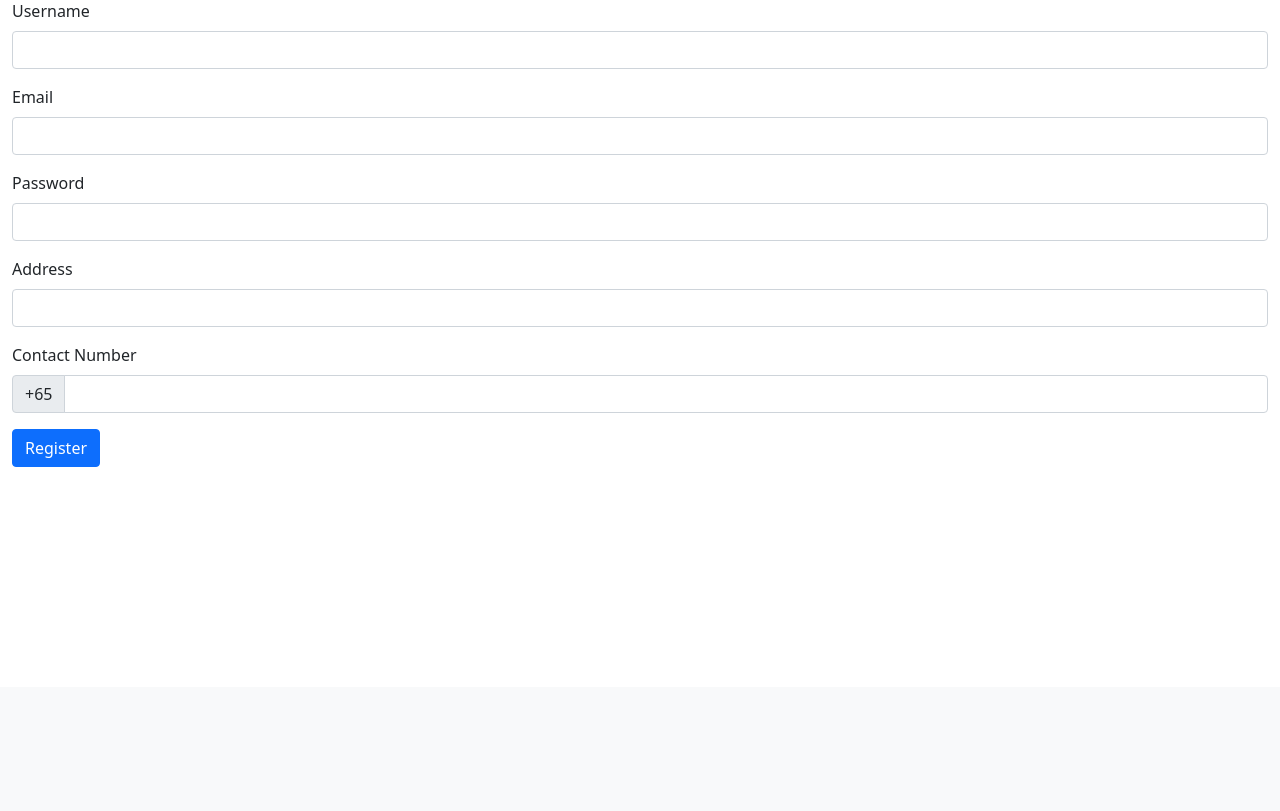
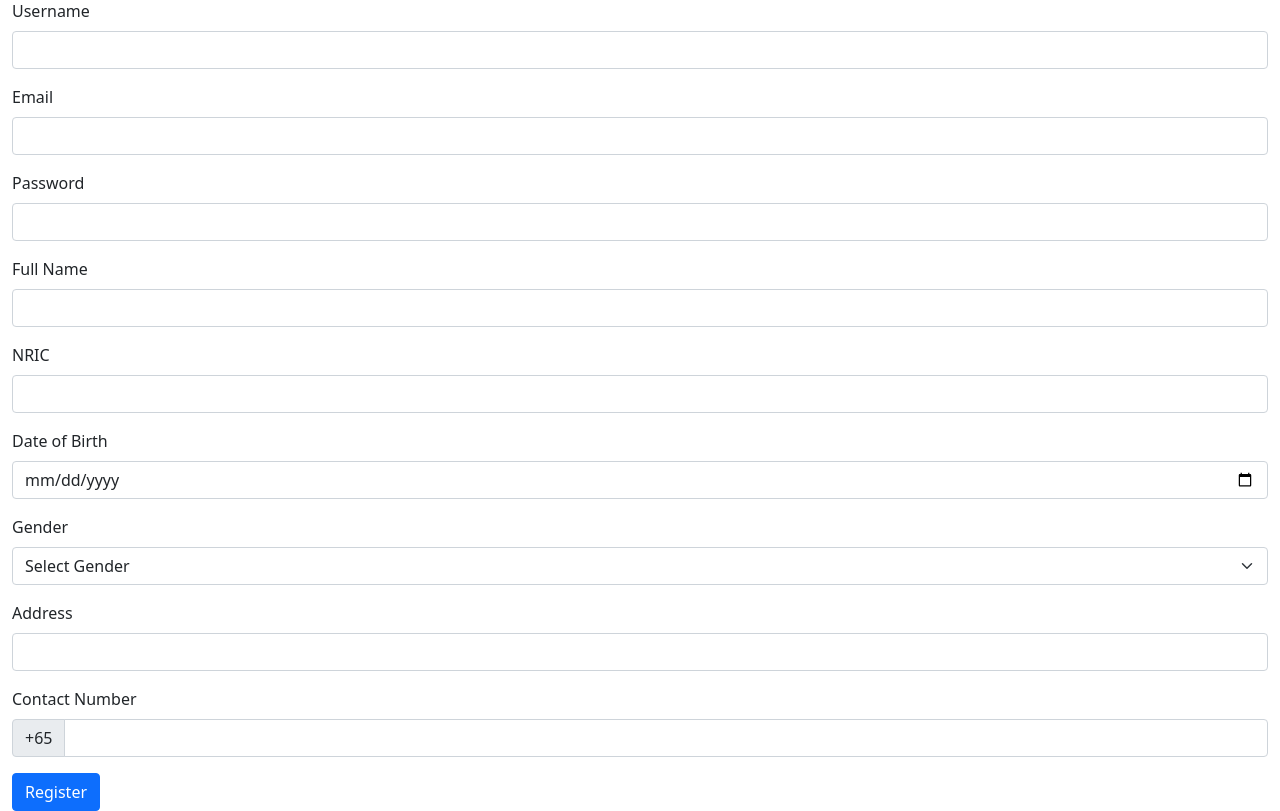
Before and after one commit to glenngx/INF2003-P2-Group15, a Flask app: page /register in a window 1280 px wide. Shown: the part 113-924 px from the top of the page. Before the commit the page ends 580 px from the top, so only its background shows below. Run offline with Flask 3, Linux system fonts and the light colour scheme.

Commit message:
Able to Register actual name, nric and DOB, gender.

```diff
--- a/app.py
+++ b/app.py
@@ -41,6 +41,10 @@ def register():
         password = request.form['password']
         address = request.form.get('address')  # Optional field
         contact_number = request.form.get('contact_number')  # Optional field
+        name = request.form.get('name')  # New field for actual name
+        nric = request.form.get('nric')  # New field for NRIC
+        gender = request.form.get('gender')  # New field for gender
+        dob = request.form.get('dob')  # New field for DOB
         is_staff = 1 if 'is_staff' in request.form else 0
 
         # Validate address and phone number
@@ -76,9 +80,9 @@ def register():
         # Insert a corresponding record into the Patients table with NULL values if the user is not staff
         if not is_staff:
             cursor.execute("""
-                INSERT INTO Patients (UserID, PatientName, PatientGender, PatientHeight, PatientWeight, PatientDOB, PatientConditions)
-                VALUES (%s, NULL, NULL, NULL, NULL, NULL, NULL)
-            """, (user_id,))
+                INSERT INTO Patients (UserID, PatientName, NRIC, PatientGender, PatientHeight, PatientWeight, PatientDOB, PatientConditions)
+                VALUES (%s, %s, %s, %s, NULL, NULL, %s, NULL)
+            """, (user_id, name, nric, gender, dob))
             connection.commit()
 
         cursor.close()
@@ -138,6 +142,7 @@ def edit_patient(patient_id):
 
     if request.method == 'POST':
         patient_name = request.form['patient_name']
+        nric = request.form['nric']  # New NRIC field
         patient_gender = request.form['patient_gender']
         patient_height = request.form['patient_height']
         patient_weight = request.form['patient_weight']
@@ -147,10 +152,10 @@ def edit_patient(patient_id):
         try:
             cursor.execute("""
                 UPDATE Patients
-                SET PatientName = %s, PatientGender = %s, PatientHeight = %s,
+                SET PatientName = %s, NRIC = %s, PatientGender = %s, PatientHeight = %s,
                     PatientWeight = %s, PatientDOB = %s, PatientConditions = %s
                 WHERE UserID = %s
-            """, (patient_name, patient_gender, patient_height, patient_weight,
+            """, (patient_name, nric, patient_gender, patient_height, patient_weight,
                   patient_dob, patient_conditions, patient_id))
             connection.commit()
             flash('Patient details updated successfully!', 'success')
--- a/templates/edit_patient.html
+++ b/templates/edit_patient.html
@@ -15,6 +15,11 @@
   <div class="form-group">
     <label for="patient_name">Name:</label>
     <input type="text" class="form-control" id="patient_name" name="patient_name" value="{{ patient.PatientName or '' }}" required>
+  </div>
+
+  <div class="form-group">
+    <label for="nric">NRIC:</label>
+    <input type="text" class="form-control" id="nric" name="nric" value="{{ patient.NRIC or '' }}" required>
   </div>
 
   <div class="form-group">
--- a/templates/register.html
+++ b/templates/register.html
@@ -24,6 +24,26 @@
     <div class="mb-3">
         <label for="password" class="form-label">Password</label>
         <input type="password" class="form-control" id="password" name="password" required>
+    </div>
+    <div class="mb-3">
+        <label for="name" class="form-label">Full Name</label>
+        <input type="text" class="form-control" id="name" name="name" required>
+    </div>
+    <div class="mb-3">
+        <label for="nric" class="form-label">NRIC</label>
+        <input type="text" class="form-control" id="nric" name="nric" required>
+    </div>
+    <div class="mb-3">
+        <label for="dob" class="form-label">Date of Birth</label>
+        <input type="date" class="form-control" id="dob" name="dob" required>
+    </div>
+    <div class="mb-3">
+        <label for="gender" class="form-label">Gender</label>
+        <select class="form-select" id="gender" name="gender" required>
+            <option value="">Select Gender</option>
+            <option value="M">Male</option>
+            <option value="F">Female</option>
+        </select>
     </div>
     <div class="mb-3">
         <label for="address" class="form-label">Address</label>
```
